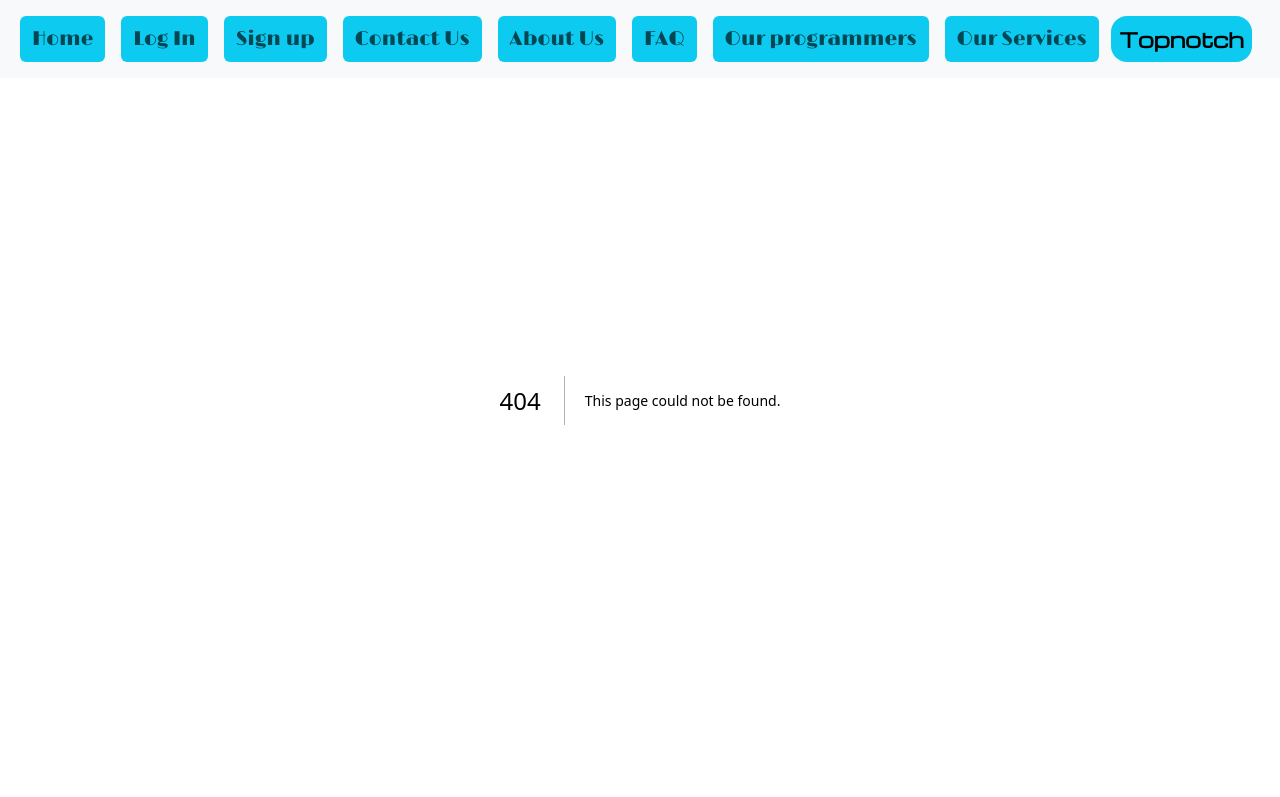
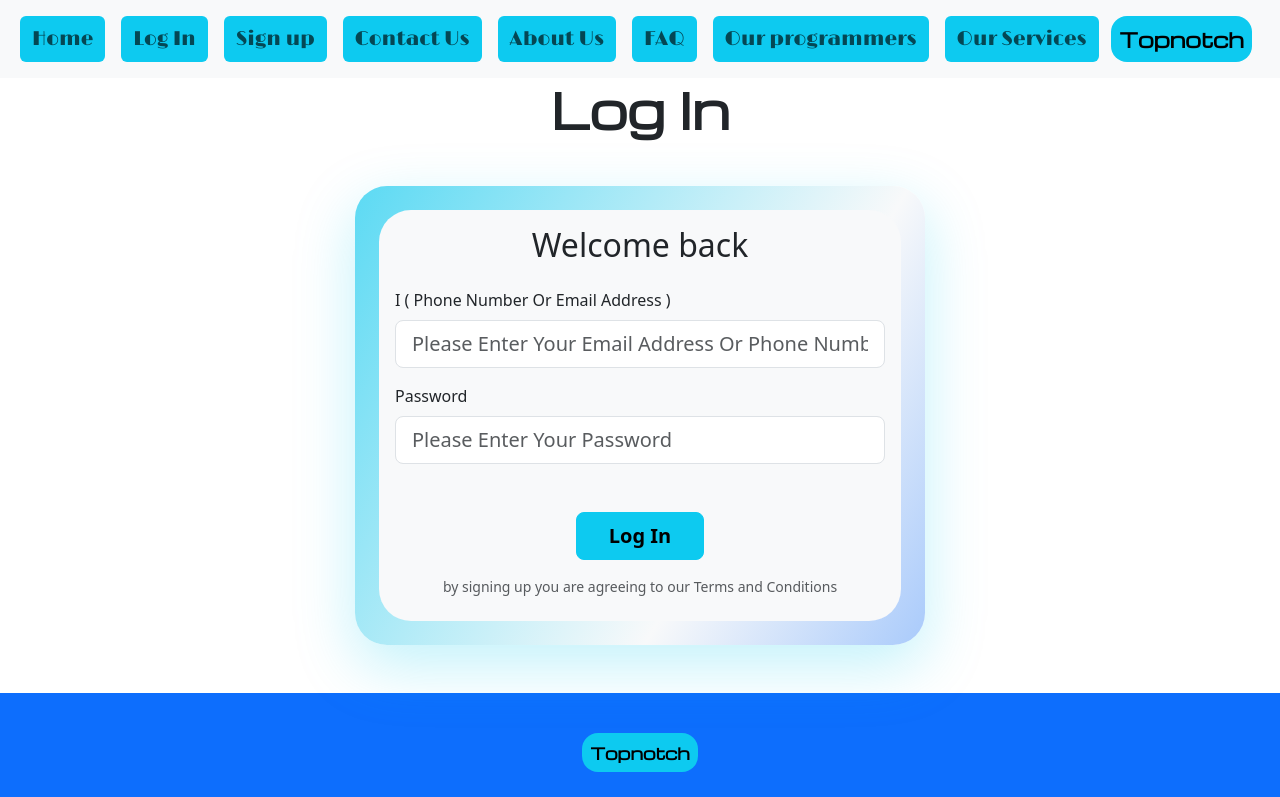
Before and after one commit to armin5872/topnotch, a Next.js app: page /topnotch-proto/log-in in a window 1280 px wide. Before the commit this address had no page. Shown: the top 797 px of the page. Built offline with nearby package versions, Linux system fonts and the light colour scheme.

Commit message:
create page.tsx for FAQ

```diff
--- a/package.json
+++ b/package.json
@@ -18,10 +18,12 @@
     "@studio-freight/lenis": "^1.0.42",
     "axios": "^1.16.1",
     "bootstrap": "^5.3.8",
+    "framer-motion": "^12.40.0",
     "gsap": "^3.15.0",
     "next": "16.2.6",
     "react": "19.2.4",
     "react-dom": "19.2.4",
+    "react-icons": "^5.6.0",
     "swiper": "^12.2.0"
   },
   "devDependencies": {
--- /dev/null
+++ b/src/app/topnotch-proto/faq/page.tsx
@@ -0,0 +1,73 @@
+/** @jsxImportSource @emotion/react */
+'use client'
+
+import React, { useState } from 'react'
+import { motion } from 'framer-motion'
+import { css } from '@emotion/react'
+
+const faqQ = css`
+  transition-duration: 0.4s;
+  &:hover {
+    color: #0d6efd !important;
+  }
+`
+
+function FAQ() {
+  const [openIndex, setOpenIndex] = useState(null)
+
+  const faqs = [
+    {
+      question: 'What is Topnotch INC?',
+      answer:
+        'Topnotch INC is a company that creates modern full-stack attractive websites for businesses.',
+    },
+    {
+      question: 'How large is our team?',
+      answer:
+        'We are a large team of hundreds of experienced developers and designers working to make websites for you.',
+    },
+    {
+      question: 'What technologies do we use?',
+      answer:
+        'We use some of the most modern technologies available, including React, Next.js, Tailwind CSS, and what anything depending on what you need.',
+    },
+    {
+      question: 'What services do we offer?',
+      answer:
+        'We a good selection of websites that we can make for you which includes : WordPress Apps , Regular Apps , static Full-Stack Apps , Dynamic and Interactive Full-Stack Apps and more depending on what you need. for more information go to our services page.',
+    },
+  ]
+
+  const toggleFAQ = (index) => {
+    setOpenIndex(openIndex === index ? null : index)
+  }
+
+  return (
+    <div className='faq-container p-5 m-5'>
+      {faqs.map((faq, index) => (
+        <div key={index} className='faq-item mb-3'>
+          <button
+            css={faqQ}
+            className='faq-question d-inline w-100 fs-1 michroma-regular bg-dark text-info rounded-3 mx-auto'
+            onClick={() => toggleFAQ(index)}
+          >
+            {faq.question}
+          </button>
+
+          {openIndex === index && (
+            <motion.div
+              className='text-primary shadow michroma-regular bg-dark border border-5 border-secondary rounded-3 p-2 my-3 '
+              initial={{ height: 0, opacity: 0 }}
+              animate={{ height: 'auto', opacity: 1 }}
+              exit={{ height: 0, opacity: 0 }}
+            >
+              {faq.answer}
+            </motion.div>
+          )}
+        </div>
+      ))}
+    </div>
+  )
+}
+
+export default FAQ
--- /dev/null
+++ b/src/app/topnotch-proto/log-in/page.tsx
@@ -0,0 +1,103 @@
+/** @jsxImportSource @emotion/react */
+'use client'
+
+import { useEffect, useRef } from 'react'
+import gsap from 'gsap'
+import { css } from '@emotion/react'
+
+const titleTxt = css`
+  margin-top: 80px;
+`
+
+const formBtn = css`
+  transition-duration: 0.4s;
+
+  &:hover {
+    background-color: orange !important;
+    transform: translateY(-2px);
+  }
+`
+
+const auroraCard = css`
+  background: linear-gradient(120deg, #0d6efd, #0dcaf0, #f8f9fa, #0d6efd);
+  background-size: 300% 300%;
+  border: none;
+  position: relative;
+  overflow: hidden;
+  box-shadow: 0 20px 60px rgba(13, 202, 240, 0.25);
+`
+
+export default function LogIn() {
+  const cardRef = useRef(null)
+
+  useEffect(() => {
+    gsap.to(cardRef.current, {
+      backgroundPosition: '100% 50%',
+      duration: 8,
+      repeat: -1,
+      yoyo: true,
+      ease: 'sine.inOut',
+    })
+  }, [])
+
+  return (
+    <>
+      <h1
+        css={titleTxt}
+        className='display-5 michroma-regular text-center fw-bold text-dark mb-5'
+      >
+        Log In
+      </h1>
+
+      <div className='container mb-5'>
+        <div className='row justify-content-center'>
+          <div
+            ref={cardRef}
+            className='col-md-6 card p-4 rounded-5'
+            css={auroraCard}
+          >
+            <div className='card-body bg-light rounded-5 p-3'>
+              <h2 className='text-center'>Welcome back</h2>
+
+              <form>
+                <label htmlFor='emailpfor' className='form-label mt-3'>
+                  I ( Phone Number Or Email Address )
+                </label>
+                <input
+                  type='email'
+                  placeholder='Please Enter Your Email Address Or Phone Number'
+                  className='form-control form-control-lg'
+                  id='emailpfor'
+                />
+
+                <label htmlFor='passfor' className='form-label mt-3'>
+                  Password
+                </label>
+                <input
+                  type='password'
+                  placeholder='Please Enter Your Password'
+                  className='form-control form-control-lg'
+                  id='passfor'
+                />
+
+                <div className='row justify-content-center'>
+                  <button
+                    type='submit'
+                    className='btn btn-info btn-lg fw-bold mt-5 col-3'
+                    css={formBtn}
+                  >
+                    Log In
+                  </button>
+                </div>
+
+                <div className='form-text mt-3 mb-2 text-center'>
+                  by signing up you are agreeing to our Terms and Conditions
+                </div>
+              </form>
+            </div>
+          </div>
+        </div>
+      </div>
+    </>
+  )
+}
```
Also changed, not shown: 1 other file (tests, documents, lock files or other folders).
